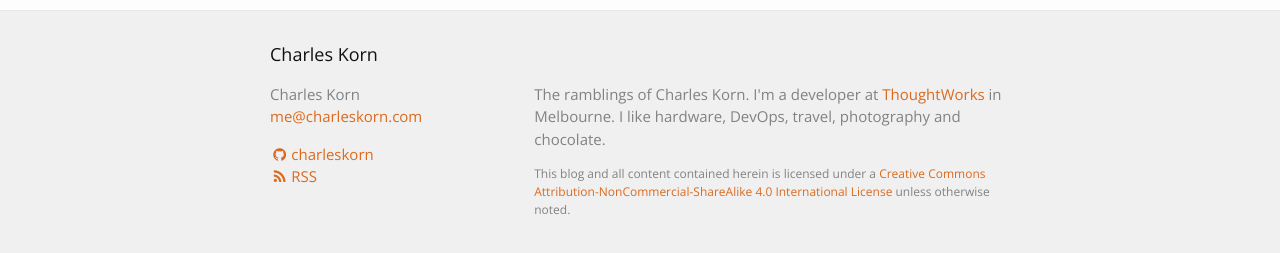
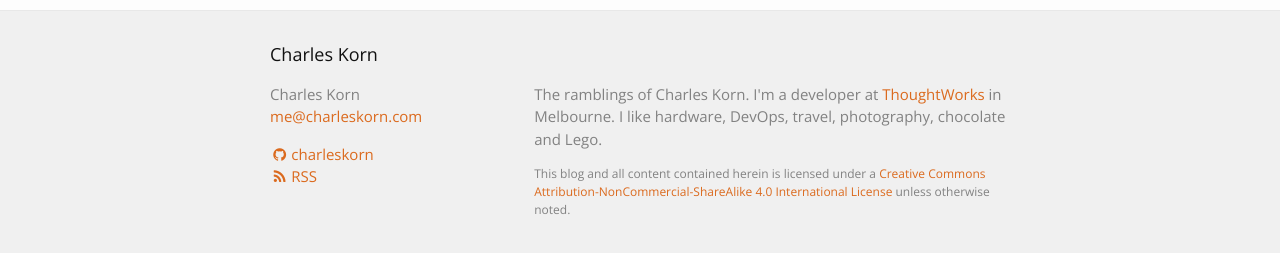
Before and after one commit to charleskorn/charleskorn.github.io, a Jekyll site: the page built from index.html, in a window 1280 px wide and 900 px high, scrolled down 5466 px. Shown: the part 621-874 px from the top of the window. Built offline with Jekyll 4.4.1, drawn with Linux system fonts in a browser that asks for light colours; nearby versions of some CDN libraries.

Commit message:
Update description and enable emoji support.

```diff
--- a/_config.yml
+++ b/_config.yml
@@ -5,7 +5,7 @@ email: me@charleskorn.com
 description: >
   The ramblings of Charles Korn.
   I'm a developer at <a href="http://www.thoughtworks.com/">ThoughtWorks</a> in Melbourne.
-  I like hardware, DevOps, travel, photography and chocolate.
+  I like hardware, DevOps, travel, photography, chocolate and Lego.
 baseurl: ""
 url: "http://charleskorn.com"
 github_username: charleskorn
@@ -27,6 +27,7 @@ timezone: Australia/Melbourne
 gems:
   - jekyll-sitemap
   - jekyll-feed
+  - jemoji
 
 # Build settings
 markdown: kramdown
```
